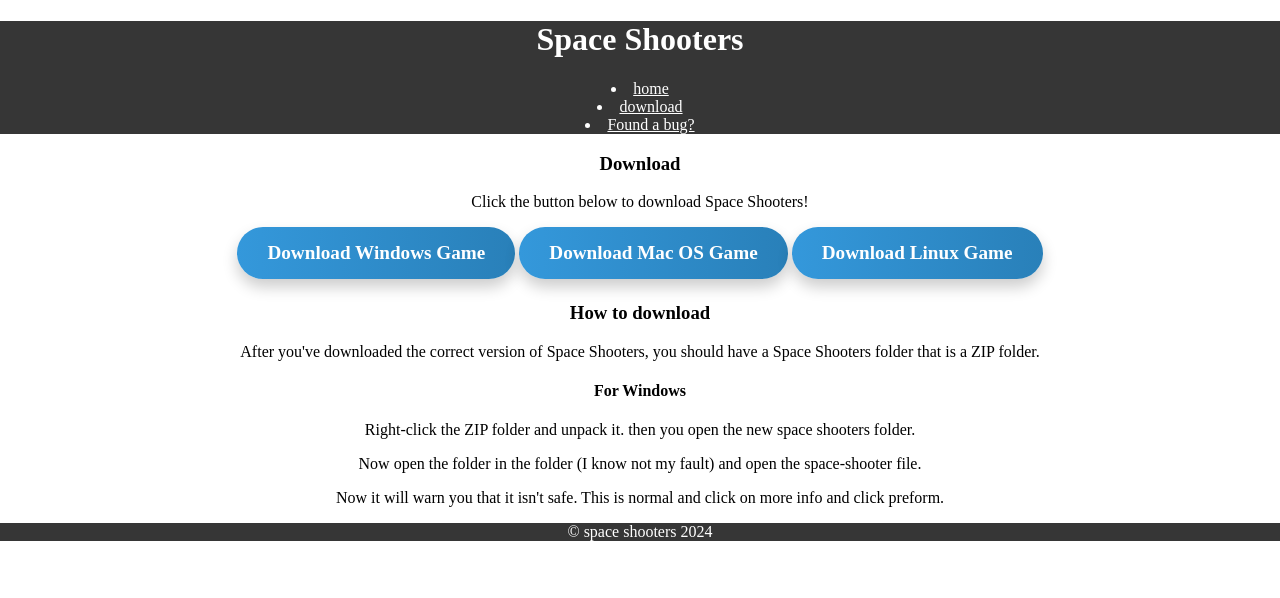
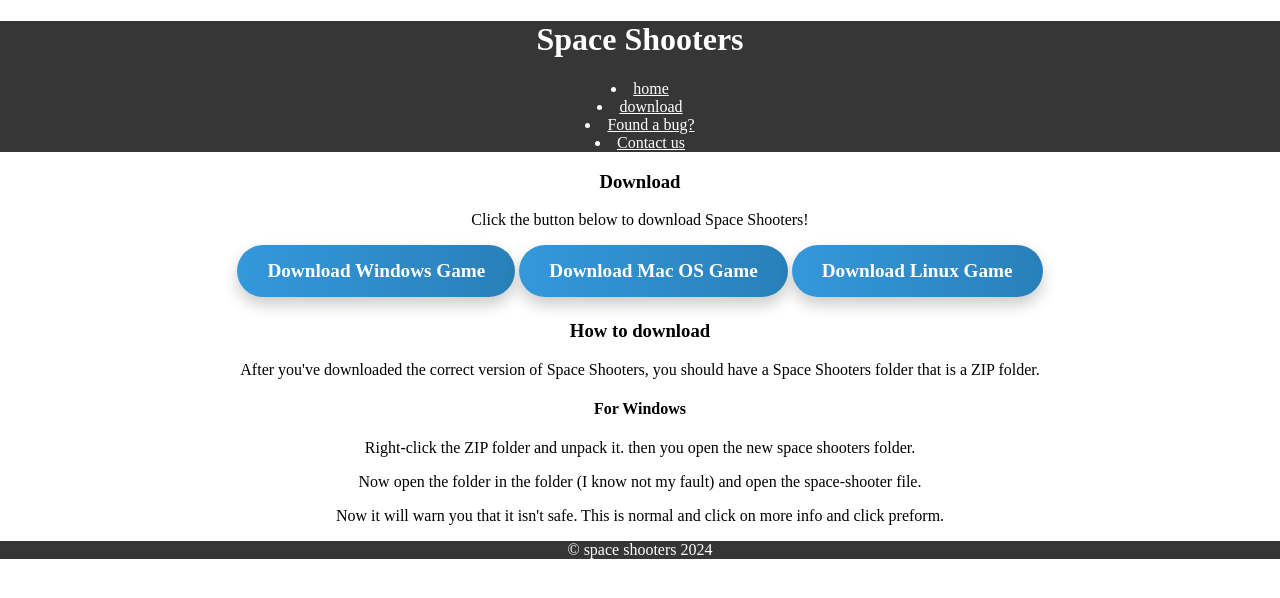
Before and after one commit to siebecluyts/space-shooter, a plain HTML site: page download.html in a window 1280 px wide. Drawn offline with Linux system fonts and the light colour scheme.

Commit message:
Update download.html

```diff
--- a/download.html
+++ b/download.html
@@ -14,6 +14,7 @@
         <li><a href="/space-shooter/">home</a></li>
         <li><a href="/space-shooter/download.html">download</a></li>
         <li><a href="/space-shooter/bug.html">Found a bug?</a></li>
+                        <li><a href="/space-shooter/contact.html">Contact us</a></li>
         </div>
         </div>
         <h3>Download</h3>
```
